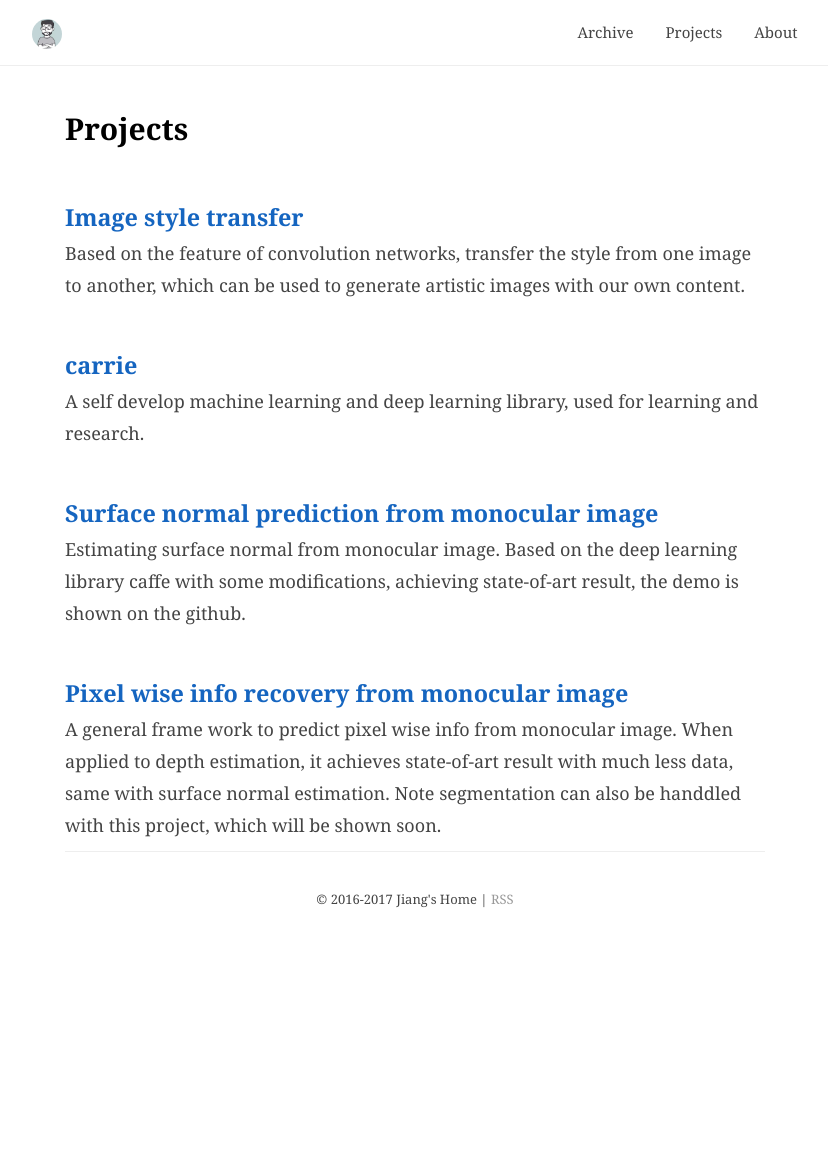
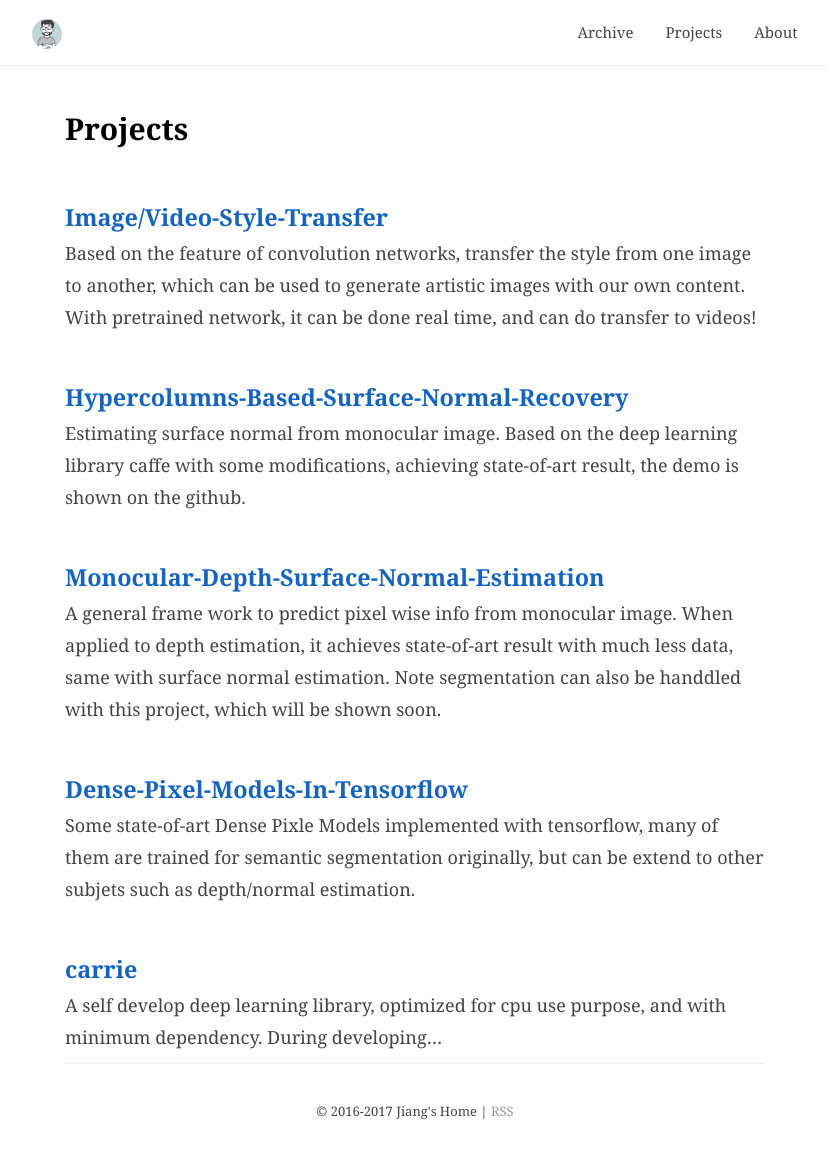
Before and after one commit to JiangQH/JiangQH.github.io, a Jekyll site: the page built from projects.md, in a window 1280 px wide. Shown: the whole page, without its empty margins (225-1053 px from the left). Built offline with Jekyll 4.4.1, drawn with Linux system fonts in a browser that asks for light colours; comment, search, counter and statistics services are not loaded; before the commit the page ends 947 px from its top, so only the background shows below that.

Commit message:
change project

```diff
--- a/projects.md
+++ b/projects.md
@@ -6,18 +6,18 @@ keywords: project
 permalink: /project/
 ---
 
-### [Image style transfer](https://github.com/JiangQH/style_transfer)
-Based on the feature of convolution networks, transfer the style from one image to another, which can be used to generate artistic images with our own content.
+### [Image/Video-Style-Transfer](https://github.com/JiangQH/Style-Transfer-In-Tensorflow)
+Based on the feature of convolution networks, transfer the style from one image to another, which can be used to generate artistic images with our own content. With pretrained network, it can be done real time, and can do transfer to videos!
+
+### [Hypercolumns-Based-Surface-Normal-Recovery](https://github.com/JiangQH/Hypercolumns-Based-Surface-Normal-Recovery)
+Estimating surface normal from monocular image. Based on the deep learning library caffe with some modifications, achieving state-of-art result, the demo is shown on the github.
 
 
+### [Monocular-Depth-Surface-Normal-Estimation](https://github.com/JiangQH/Monocular-Depth-Surface-Normal-Estimation)
+A general frame work to predict pixel wise info from monocular image. When applied to depth estimation, it achieves state-of-art result with much less data, same with surface normal estimation. Note segmentation can also be handdled with this project, which will be shown soon.
+
+### [Dense-Pixel-Models-In-Tensorflow](https://github.com/JiangQH/Dense-Pixel-Models-In-Tensorflow)
+Some state-of-art Dense Pixle Models implemented with tensorflow, many of them are trained for semantic segmentation originally, but can be extend to other subjets such as depth/normal estimation.
+
 ### [carrie](https://github.com/JiangQH/carrie)
-A self develop machine learning and deep learning library, used for learning and research.
-
-
-### [Surface normal prediction from monocular image](https://github.com/JiangQH/surface_normal_prediction_use_DL)
-Estimating surface normal from monocular image. Based on the deep learning library caffe with some modifications,
-achieving state-of-art result, the demo is shown on the github.
-
-
-### [Pixel wise info recovery from monocular image](https://github.com/JiangQH/DL_for_pixel-wise_classification)
-A general frame work to predict pixel wise info from monocular image. When applied to depth estimation, it achieves state-of-art result with much less data, same with surface normal estimation. Note segmentation can also be handdled with this project, which will be shown soon.
+A self develop deep learning library, optimized for cpu use purpose, and with minimum dependency. During developing...
```
